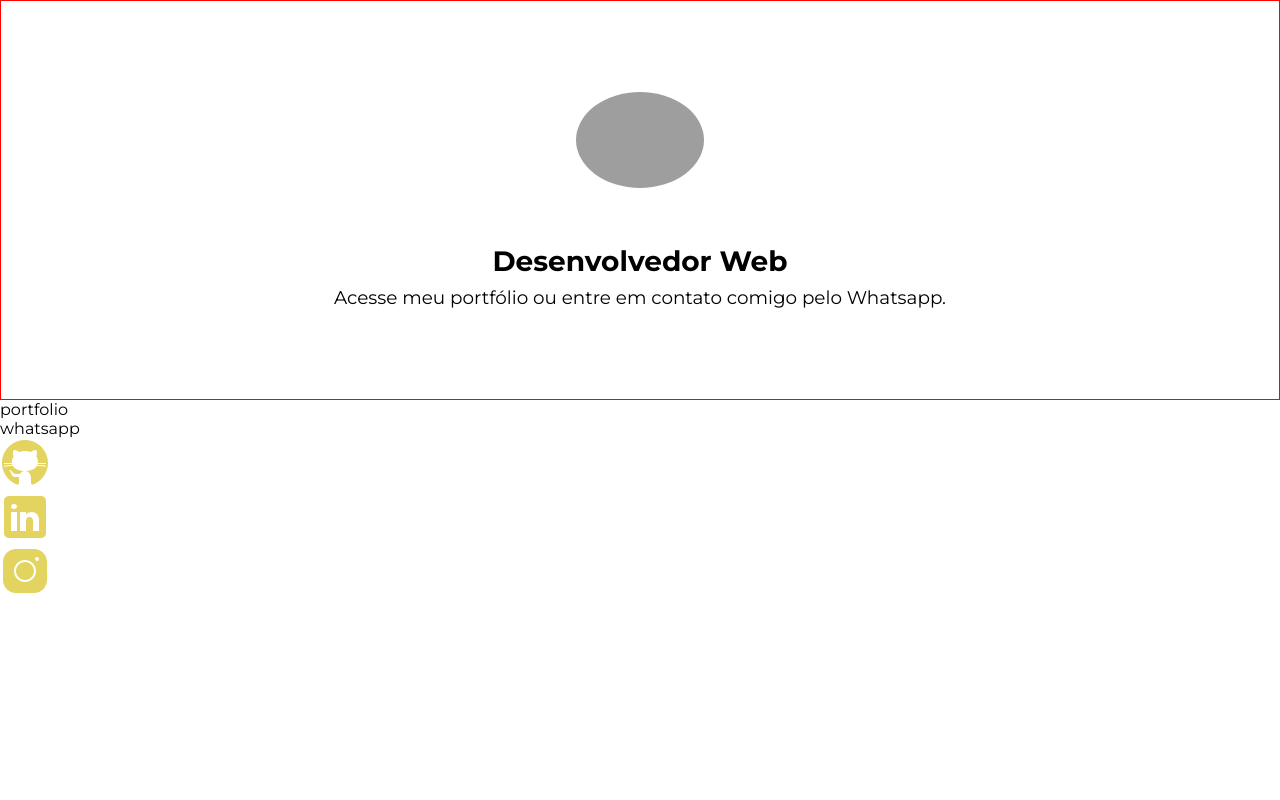
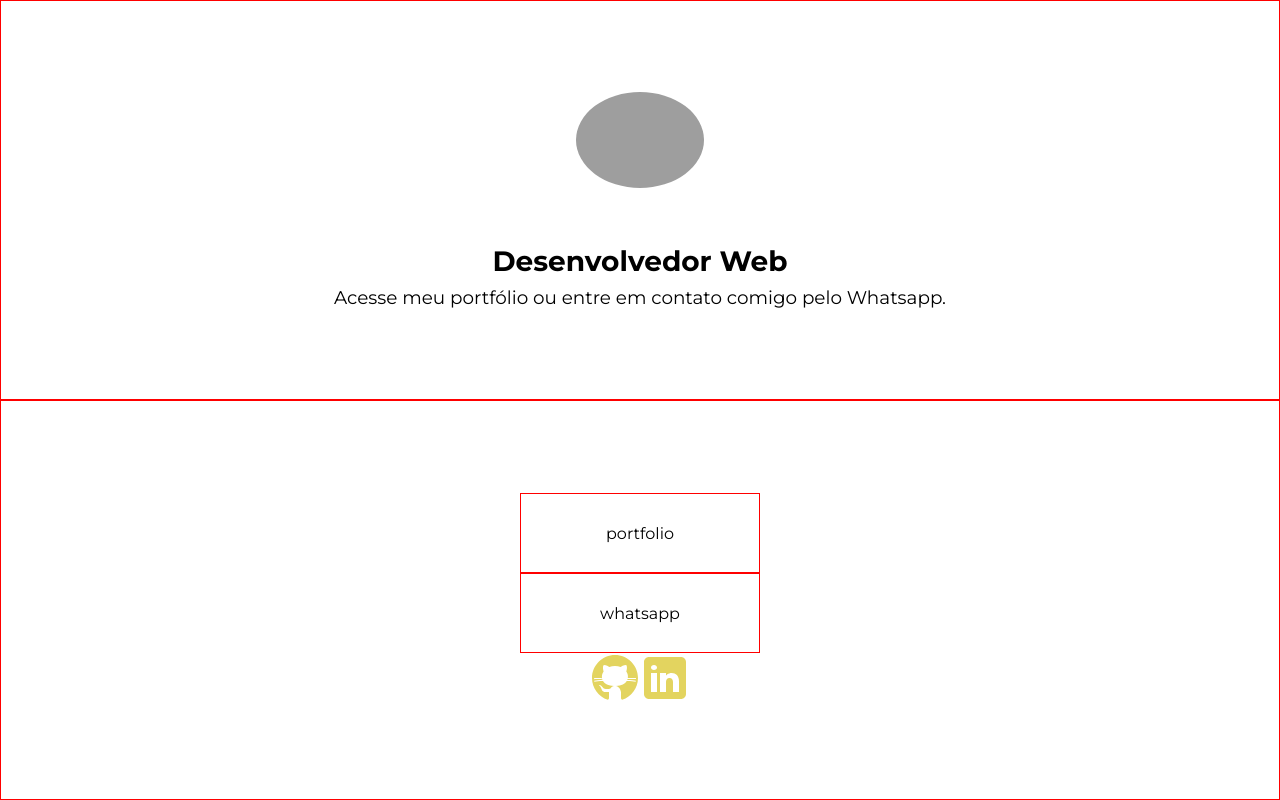
Before and after one commit to fabiofernandesweb/responsive-project, a plain HTML site: page index.html in a window 1280 px wide. Drawn offline with Linux system fonts and the light colour scheme; grey boxes are pictures that could not be loaded.

Commit message:
init tree

```diff
--- a/index.html
+++ b/index.html
@@ -20,11 +20,11 @@
             <p>Acesse meu portfólio ou entre em contato comigo pelo Whatsapp.</p>
         </section>
         <section id="tree">
-            <ul>
-                <li><a href="#">portfolio</a></li>
-                <li><a href="#">whatsapp</a></li>
+            <ul class="buttons">
+                <li class="button"><a href="#">portfolio</a></li>
+                <li class="button"><a href="#">whatsapp</a></li>
             </ul>
-            <ul>
+            <ul class="links">
                 <li class="social"><a href="#"><img src="./assets/github.svg"></a></li>
                 <li class="social"><a href="#"><img src="./assets/linkedin.svg"></a></li>
                 <li class="social instagram"><a href="#"><img src="./assets/instagram.svg"></a></li>
--- a/styles/global.css
+++ b/styles/global.css
@@ -17,3 +17,10 @@ a {
     justify-content: center;
     align-items: center;
 }
+
+#hero, #tree, .links,
+#tree .buttons .button a {
+    display: flex;
+    justify-content: center;
+    align-items: center;
+}
--- a/styles/tree.css
+++ b/styles/tree.css
@@ -1,3 +1,16 @@
 #tree {
     width: 100%;
+    height: 50vh;
+    flex-direction: column;
+    border: 1px solid red;
 }
+
+#tree .buttons .button a {
+    width: 15rem;
+    height: 5rem;
+    border: 1px solid red;
+}
+
+.instagram {
+    display: none;
+}
```
